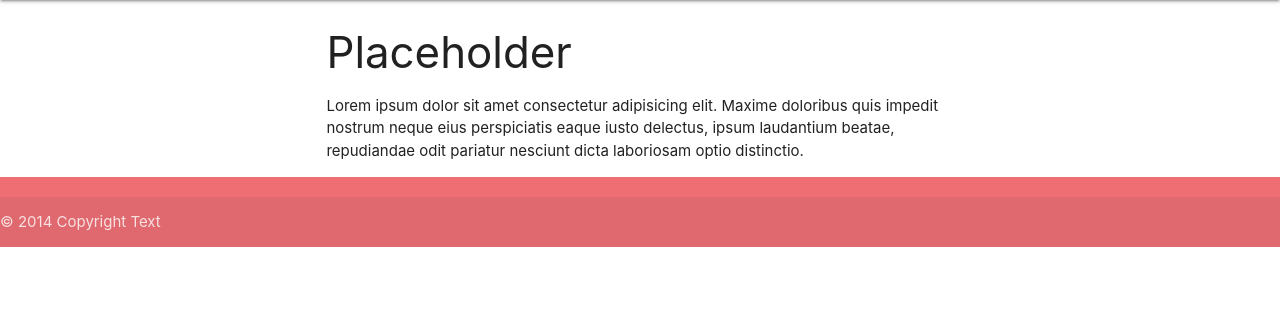
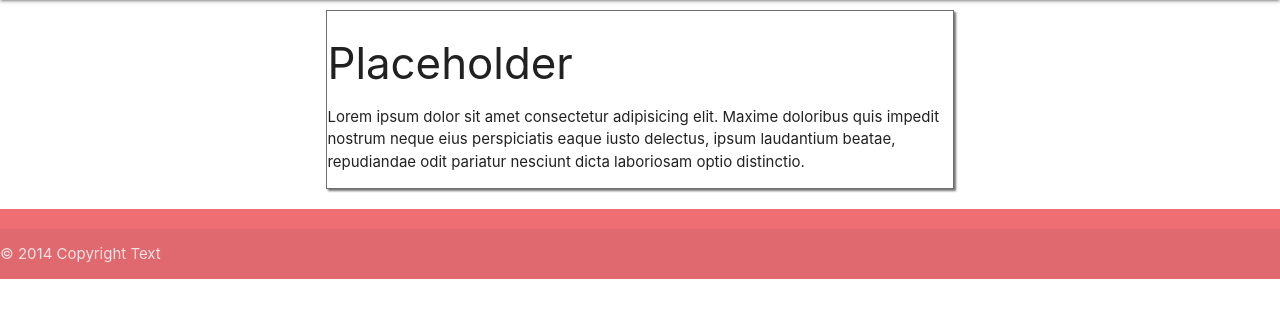
Before and after one commit to teppm/MS3-Project, a Flask app: page / in a window 1280 px wide. Shown: the part 64-382 px from the top of the page. Run offline with Flask 2, Linux system fonts and the light colour scheme; data that the repository does not hold is empty; some libraries are stand-ins or nearby versions.

Commit message:
.site-intro class initial style added with border, shadow margin

```diff
--- a/static/css/style.css
+++ b/static/css/style.css
@@ -13,3 +13,13 @@
     bottom: 0;
     width: 100%;
 }
+
+
+/*home.html specific styling*/
+
+.site-intro {
+    border: solid 1px rgb(110, 109, 109);
+    box-shadow: 2px 2px 2px rgb(117, 116, 116);
+    margin-top: 10px;
+    margin-bottom: 20px;
+}
```
